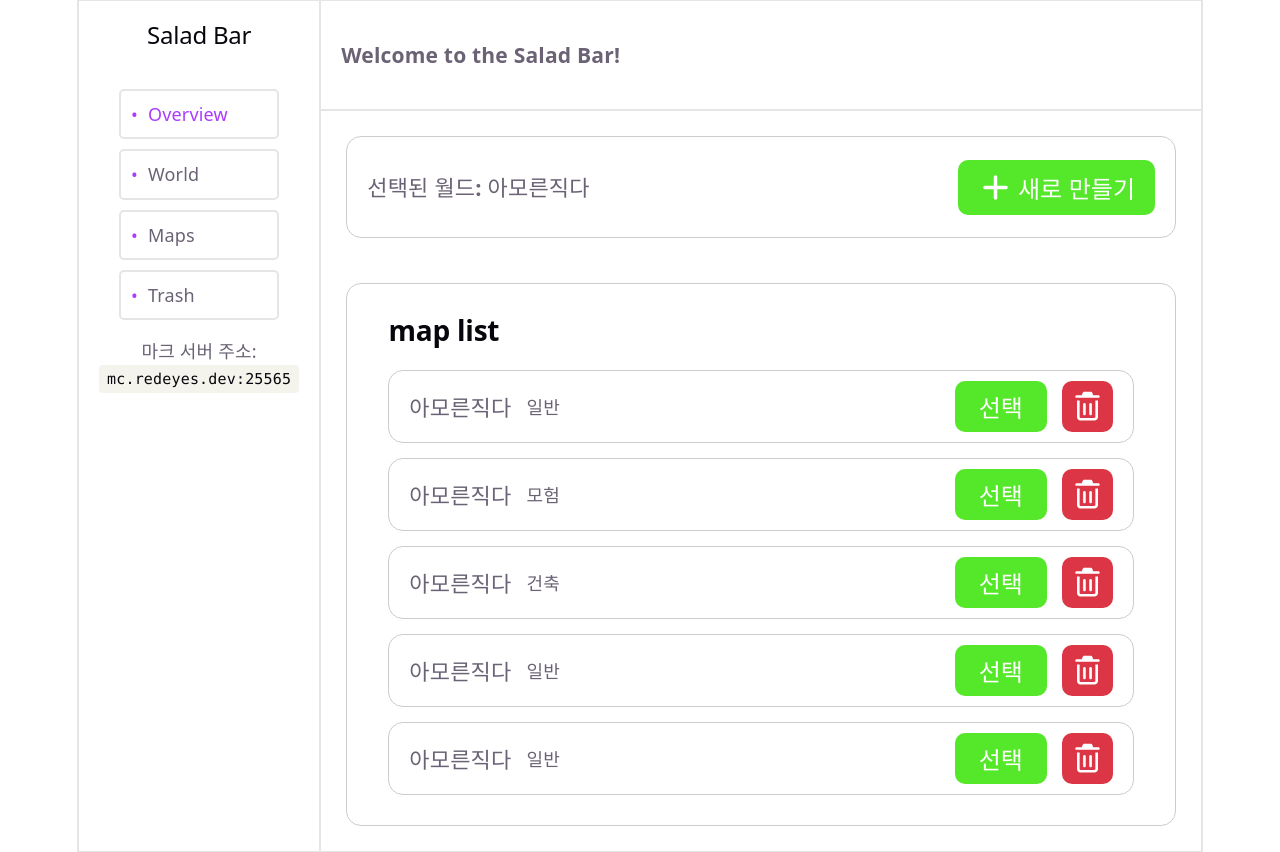
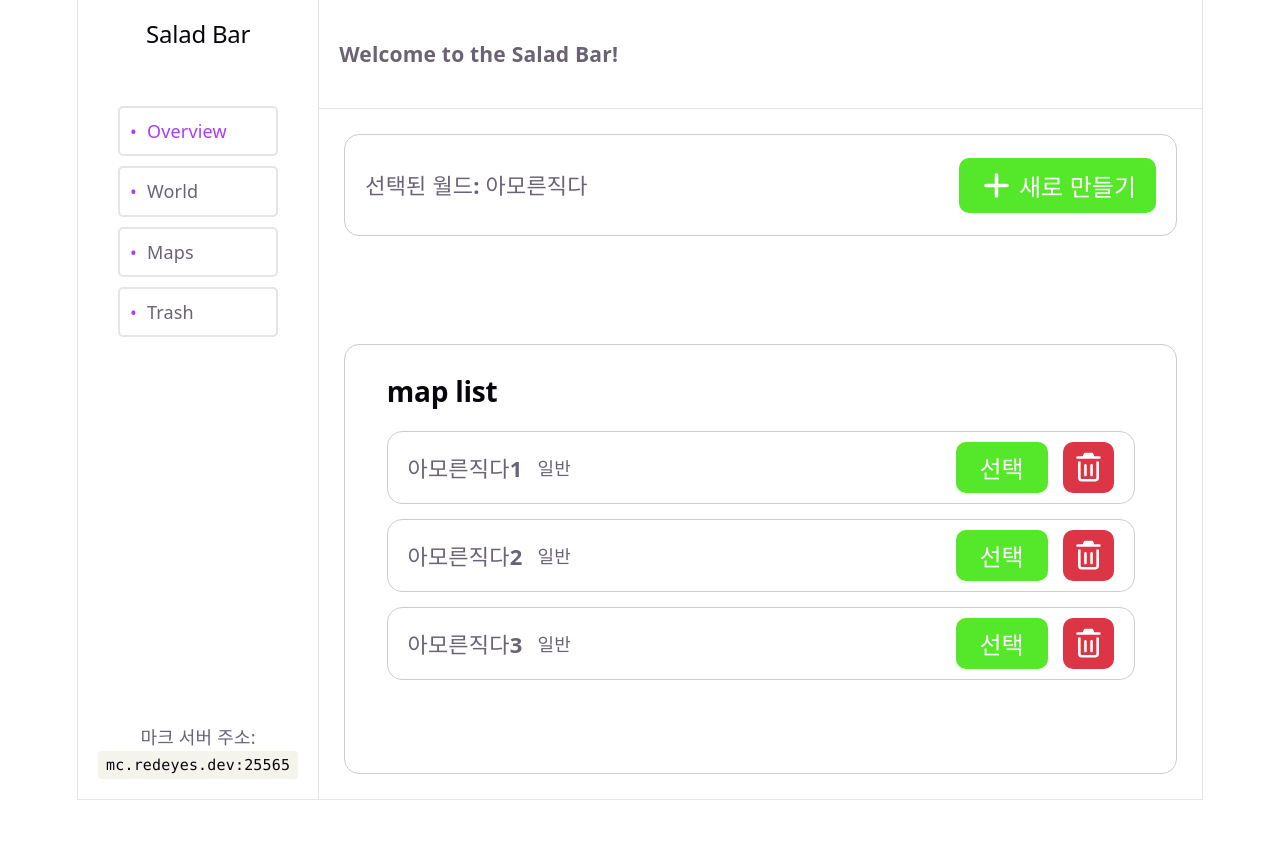
Before and after one commit to answjddns08/Minecraft_Discord_Bot, a React app in the folder web/: page /maps in a window 1280 px wide. After the commit the page ends 800 px from the top, so only its background shows below. Built offline with nearby package versions, Linux system fonts and the light colour scheme; the HTML template or start-up script is replaced by a standard one.

Commit message:
간?단하게 꾸미기

```diff
--- a/web/src/App.css
+++ b/web/src/App.css
@@ -8,13 +8,20 @@
 
 	grid-template-columns: 1fr 2fr 2fr;
 	grid-template-rows: auto 1fr 1fr;
+
+	height: 100vh;
 }
 
 .sidebar {
 	grid-area: sidebar;
 	padding: 20px;
 
-	border: 1px solid var(--border);
+	border-bottom: 1px solid var(--border);
+
+	height: auto;
+
+	display: flex;
+	flex-direction: column;
 }
 
 .sidebar h2 {
@@ -24,7 +31,7 @@
 
 .sidebar p {
 	margin-top: auto;
-	margin-bottom: 10px;
+	margin-bottom: 0;
 }
 
 .sidebar ul {
@@ -83,7 +90,8 @@
 	grid-area: header;
 	padding: 20px;
 
-	border: 1px solid var(--border);
+	border-left: 1px solid var(--border);
+	border-bottom: 1px solid var(--border);
 
 	display: flex;
 
@@ -107,7 +115,8 @@ main {
 
 	flex-wrap: wrap;
 
-	border: 1px solid var(--border);
+	border-left: 1px solid var(--border);
+	border-bottom: 1px solid var(--border);
 }
 
 .sidebar ul li a {
--- a/web/src/pages/Maps.jsx
+++ b/web/src/pages/Maps.jsx
@@ -1,10 +1,19 @@
+import { useState } from "react";
 import "./maps.css";
 
 function Maps() {
+	const [selectedMap, setSelectedMap] = useState("아모른직다");
+
+	const maps = [
+		{ name: "아모른직다1", type: "일반" },
+		{ name: "아모른직다2", type: "일반" },
+		{ name: "아모른직다3", type: "일반" },
+	];
+
 	return (
 		<>
 			<div className="maps-header">
-				<h3>선택된 월드: 아모른직다</h3>
+				<h3>선택된 월드: {selectedMap}</h3>
 				<button>
 					<svg
 						xmlns="http://www.w3.org/2000/svg"
@@ -22,10 +31,18 @@ function Maps() {
 			</div>
 			<div className="maps-list">
 				<h2>map list</h2>
-				<section className="maps-item">
-					<h4>아모른직다</h4>
-					<p>일반</p>
-					<button className="btn-select">선택</button>
+				{maps.map((map) => (
+					<section key={map.name} className="maps-item">
+						<h4>{map.name}</h4>
+						<p>{map.type}</p>
+						<button
+							className={
+								selectedMap === map.name ? "btn-select selected" : "btn-select"
+							}
+							onClick={() => setSelectedMap(map.name)}
+						>
+							선택
+						</button>
 						<button className="btn-delete">
 							<svg
 								xmlns="http://www.w3.org/2000/svg"
@@ -40,78 +57,7 @@ function Maps() {
 							</svg>
 						</button>
 					</section>
-				<section className="maps-item">
-					<h4>아모른직다</h4>
-					<p>모험</p>
-					<button className="btn-select">선택</button>
-					<button className="btn-delete">
-						<svg
-							xmlns="http://www.w3.org/2000/svg"
-							viewBox="0 0 640 640"
-							width="35"
-							height="35"
-						>
-							<path
-								fill="rgb(255, 255, 255)"
-								d="M262.2 48C248.9 48 236.9 56.3 232.2 68.8L216 112L120 112C106.7 112 96 122.7 96 136C96 149.3 106.7 160 120 160L520 160C533.3 160 544 149.3 544 136C544 122.7 533.3 112 520 112L424 112L407.8 68.8C403.1 56.3 391.2 48 377.8 48L262.2 48zM128 208L128 512C128 547.3 156.7 576 192 576L448 576C483.3 576 512 547.3 512 512L512 208L464 208L464 512C464 520.8 456.8 528 448 528L192 528C183.2 528 176 520.8 176 512L176 208L128 208zM288 280C288 266.7 277.3 256 264 256C250.7 256 240 266.7 240 280L240 456C240 469.3 250.7 480 264 480C277.3 480 288 469.3 288 456L288 280zM400 280C400 266.7 389.3 256 376 256C362.7 256 352 266.7 352 280L352 456C352 469.3 362.7 480 376 480C389.3 480 400 469.3 400 456L400 280z"
-							/>
-						</svg>
-					</button>
-				</section>
-				<section className="maps-item">
-					<h4>아모른직다</h4>
-					<p>건축</p>
-					<button className="btn-select">선택</button>
-					<button className="btn-delete">
-						<svg
-							xmlns="http://www.w3.org/2000/svg"
-							viewBox="0 0 640 640"
-							width="35"
-							height="35"
-						>
-							<path
-								fill="rgb(255, 255, 255)"
-								d="M262.2 48C248.9 48 236.9 56.3 232.2 68.8L216 112L120 112C106.7 112 96 122.7 96 136C96 149.3 106.7 160 120 160L520 160C533.3 160 544 149.3 544 136C544 122.7 533.3 112 520 112L424 112L407.8 68.8C403.1 56.3 391.2 48 377.8 48L262.2 48zM128 208L128 512C128 547.3 156.7 576 192 576L448 576C483.3 576 512 547.3 512 512L512 208L464 208L464 512C464 520.8 456.8 528 448 528L192 528C183.2 528 176 520.8 176 512L176 208L128 208zM288 280C288 266.7 277.3 256 264 256C250.7 256 240 266.7 240 280L240 456C240 469.3 250.7 480 264 480C277.3 480 288 469.3 288 456L288 280zM400 280C400 266.7 389.3 256 376 256C362.7 256 352 266.7 352 280L352 456C352 469.3 362.7 480 376 480C389.3 480 400 469.3 400 456L400 280z"
-							/>
-						</svg>
-					</button>
-				</section>
-				<section className="maps-item">
-					<h4>아모른직다</h4>
-					<p>일반</p>
-					<button className="btn-select">선택</button>
-					<button className="btn-delete">
-						<svg
-							xmlns="http://www.w3.org/2000/svg"
-							viewBox="0 0 640 640"
-							width="35"
-							height="35"
-						>
-							<path
-								fill="rgb(255, 255, 255)"
-								d="M262.2 48C248.9 48 236.9 56.3 232.2 68.8L216 112L120 112C106.7 112 96 122.7 96 136C96 149.3 106.7 160 120 160L520 160C533.3 160 544 149.3 544 136C544 122.7 533.3 112 520 112L424 112L407.8 68.8C403.1 56.3 391.2 48 377.8 48L262.2 48zM128 208L128 512C128 547.3 156.7 576 192 576L448 576C483.3 576 512 547.3 512 512L512 208L464 208L464 512C464 520.8 456.8 528 448 528L192 528C183.2 528 176 520.8 176 512L176 208L128 208zM288 280C288 266.7 277.3 256 264 256C250.7 256 240 266.7 240 280L240 456C240 469.3 250.7 480 264 480C277.3 480 288 469.3 288 456L288 280zM400 280C400 266.7 389.3 256 376 256C362.7 256 352 266.7 352 280L352 456C352 469.3 362.7 480 376 480C389.3 480 400 469.3 400 456L400 280z"
-							/>
-						</svg>
-					</button>
-				</section>
-				<section className="maps-item">
-					<h4>아모른직다</h4>
-					<p>일반</p>
-					<button className="btn-select">선택</button>
-					<button className="btn-delete">
-						<svg
-							xmlns="http://www.w3.org/2000/svg"
-							viewBox="0 0 640 640"
-							width="35"
-							height="35"
-						>
-							<path
-								fill="rgb(255, 255, 255)"
-								d="M262.2 48C248.9 48 236.9 56.3 232.2 68.8L216 112L120 112C106.7 112 96 122.7 96 136C96 149.3 106.7 160 120 160L520 160C533.3 160 544 149.3 544 136C544 122.7 533.3 112 520 112L424 112L407.8 68.8C403.1 56.3 391.2 48 377.8 48L262.2 48zM128 208L128 512C128 547.3 156.7 576 192 576L448 576C483.3 576 512 547.3 512 512L512 208L464 208L464 512C464 520.8 456.8 528 448 528L192 528C183.2 528 176 520.8 176 512L176 208L128 208zM288 280C288 266.7 277.3 256 264 256C250.7 256 240 266.7 240 280L240 456C240 469.3 250.7 480 264 480C277.3 480 288 469.3 288 456L288 280zM400 280C400 266.7 389.3 256 376 256C362.7 256 352 266.7 352 280L352 456C352 469.3 362.7 480 376 480C389.3 480 400 469.3 400 456L400 280z"
-							/>
-						</svg>
-					</button>
-				</section>
+				))}
 			</div>
 		</>
 	);
--- a/web/src/pages/World.jsx
+++ b/web/src/pages/World.jsx
@@ -1,13 +1,41 @@
+import { useState } from "react";
 import "./world.css";
 
 function World() {
+	const [serverStatus, setServerStatus] = useState("작동 중");
+
 	return (
 		<>
 			<div className="world-header">
 				<h2>월드 이름</h2>
 				<div className="container">
 					<h3>플레이어: 0/20</h3>
-					<button>접속하기</button>
+					<button
+						className={serverStatus === "작동 중" ? "OFF" : "ON"}
+						onClick={() =>
+							setServerStatus(serverStatus === "작동 중" ? "정지" : "작동 중")
+						}
+					>
+						{serverStatus !== "작동 중" ? (
+							<svg
+								xmlns="http://www.w3.org/2000/svg"
+								viewBox="0 0 640 640"
+								width="32"
+								height="32"
+							>
+								<path d="M187.2 100.9C174.8 94.1 159.8 94.4 147.6 101.6C135.4 108.8 128 121.9 128 136L128 504C128 518.1 135.5 531.2 147.6 538.4C159.7 545.6 174.8 545.9 187.2 539.1L523.2 355.1C536 348.1 544 334.6 544 320C544 305.4 536 291.9 523.2 284.9L187.2 100.9z" />
+							</svg>
+						) : (
+							<svg
+								xmlns="http://www.w3.org/2000/svg"
+								viewBox="0 0 640 640"
+								width="32"
+								height="32"
+							>
+								<path d="M160 96L480 96C515.3 96 544 124.7 544 160L544 480C544 515.3 515.3 544 480 544L160 544C124.7 544 96 515.3 96 480L96 160C96 124.7 124.7 96 160 96z" />
+							</svg>
+						)}
+					</button>
 					{/* 나중에 서버 켜져 있으면 정지 버튼,
 					꺼져 있으면 실행 버튼으로 바뀌도록 동작해야 함 */}
 				</div>
--- a/web/src/pages/maps.css
+++ b/web/src/pages/maps.css
@@ -136,6 +136,13 @@
     height: 100%;
 }
 
+.maps-item .btn-select.selected {
+    pointer-events: none;
+
+    background-color: #18632a;
+    color: rgb(138, 138, 138);
+}
+
 .maps-item .btn-select:hover {
     background-color: #00b300;
 }
--- a/web/src/pages/world.css
+++ b/web/src/pages/world.css
@@ -34,12 +34,8 @@
     gap: 20px;
 }
 
-
-
 .world-header .container button {
     padding: 8px 16px;
-
-    background-color: #007bff;
 
     color: white;
     border: none;
@@ -50,11 +46,26 @@
 
     height: 90%;
 
+    /* 정사각형 버튼 */
+    aspect-ratio: 1/1;
+
     transition: background-color 0.2s ease;
 }
 
-.world-header .container button:hover {
-    background-color: #0056b3;
+.world-header .container button.ON {
+    background-color: #28a745;
+}
+
+.world-header .container button.ON:hover {
+    background-color: #218838;
+}
+
+.world-header .container button.OFF {
+    background-color: #dc3545;
+}
+
+.world-header .container button.OFF:hover {
+    background-color: #c82333;
 }
 
 .property {
```
Lines whose indentation alone changed are shown as unchanged.
